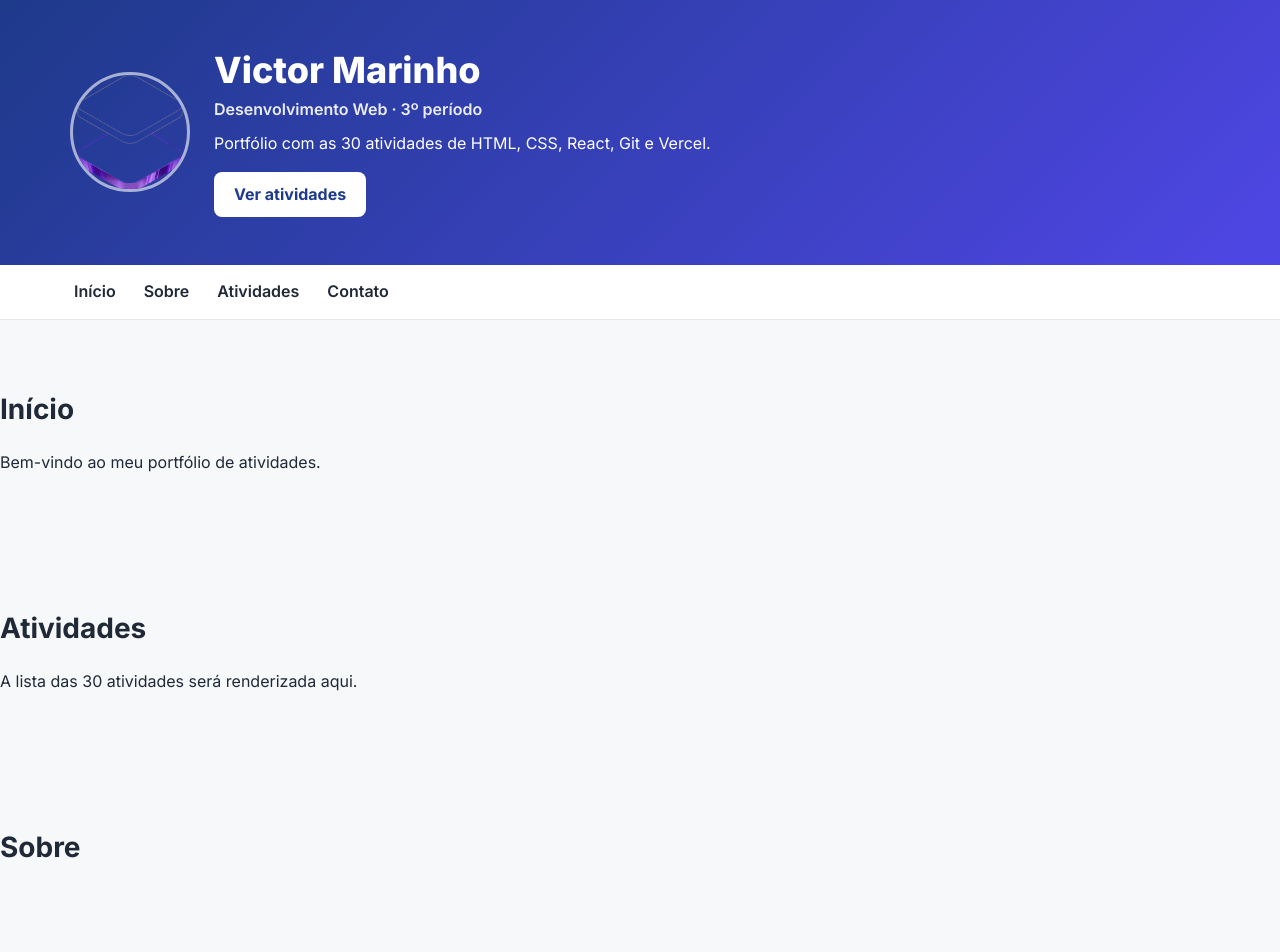
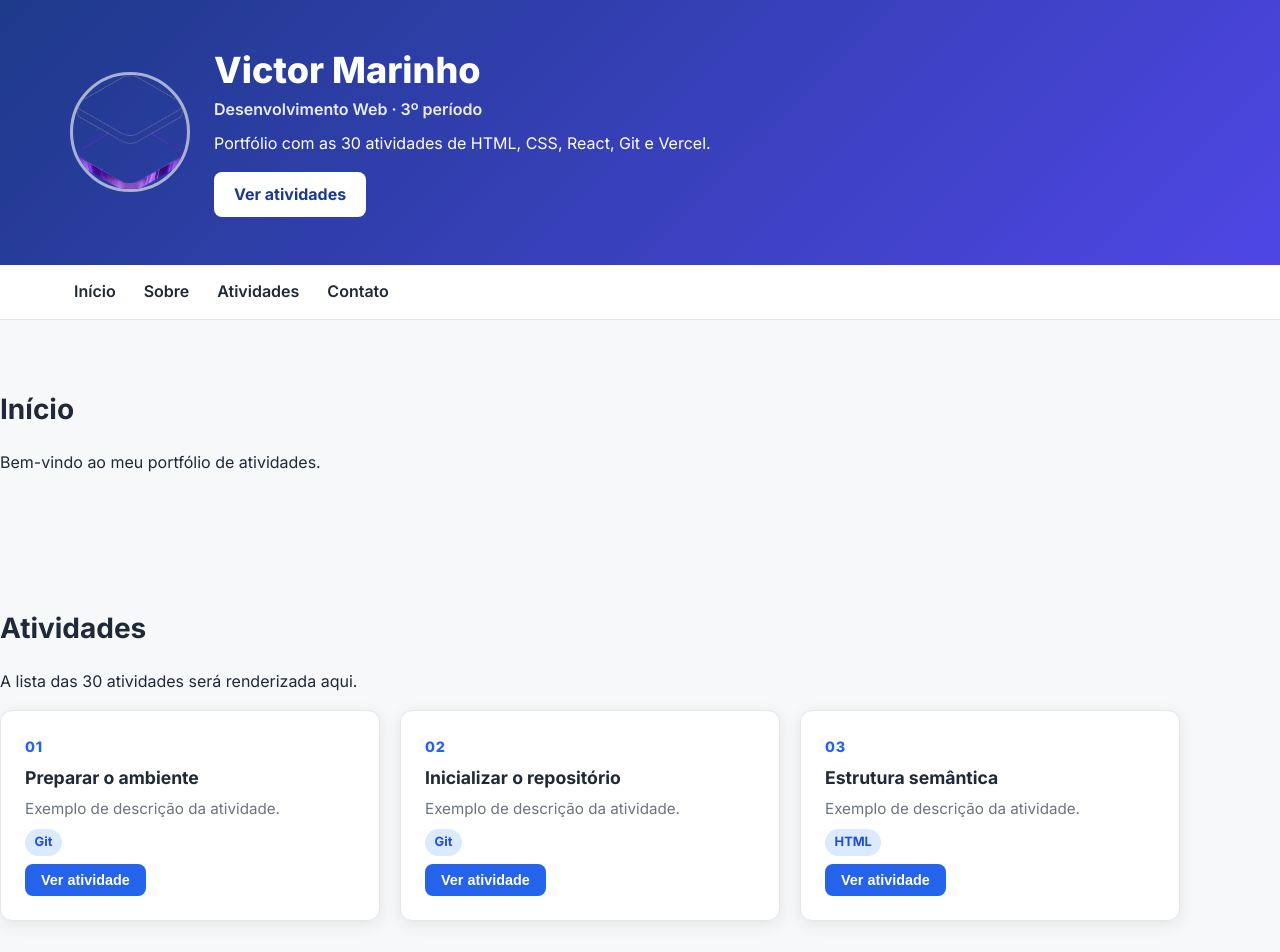
Before and after one commit to Marinho2005/exercicio-faculdade, a React (Vite) app: page / in a window 1280 px wide. Shown: the top 952 px of the page. Built offline with nearby package versions, Linux system fonts and the light colour scheme.

Commit message:
style: criar cartoes das atividades

```diff
--- a/src/App.tsx
+++ b/src/App.tsx
@@ -17,6 +17,35 @@ function App() {
         <section id="atividades" aria-labelledby="titulo-atividades">
           <h2 id="titulo-atividades">Atividades</h2>
           <p>A lista das 30 atividades será renderizada aqui.</p>
+          <ul className="lista-cartoes">
+            <li className="card-atividade">
+              <span className="card-numero">01</span>
+              <h3>Preparar o ambiente</h3>
+              <p className="card-descricao">Exemplo de descrição da atividade.</p>
+              <span className="card-tecnologia">Git</span>
+              <button className="card-botao" type="button">
+                Ver atividade
+              </button>
+            </li>
+            <li className="card-atividade">
+              <span className="card-numero">02</span>
+              <h3>Inicializar o repositório</h3>
+              <p className="card-descricao">Exemplo de descrição da atividade.</p>
+              <span className="card-tecnologia">Git</span>
+              <button className="card-botao" type="button">
+                Ver atividade
+              </button>
+            </li>
+            <li className="card-atividade">
+              <span className="card-numero">03</span>
+              <h3>Estrutura semântica</h3>
+              <p className="card-descricao">Exemplo de descrição da atividade.</p>
+              <span className="card-tecnologia">HTML</span>
+              <button className="card-botao" type="button">
+                Ver atividade
+              </button>
+            </li>
+          </ul>
         </section>
 
         <section id="sobre" aria-labelledby="titulo-sobre">
--- a/src/styles/global.css
+++ b/src/styles/global.css
@@ -192,3 +192,82 @@ section {
   color: #93c5fd;
   text-decoration: none;
 }
+
+.lista-cartoes {
+  display: flex;
+  flex-wrap: wrap;
+  gap: 1.25rem;
+  padding: 0;
+  margin: 0;
+  list-style: none;
+}
+
+.card-atividade {
+  display: flex;
+  flex-direction: column;
+  gap: var(--espaco-1);
+  flex: 1 1 260px;
+  max-width: 380px;
+  padding: var(--espaco-3);
+  background: var(--cor-superficie);
+  border: 1px solid var(--cor-borda);
+  border-radius: var(--raio);
+  box-shadow: var(--sombra);
+  transition:
+    transform 0.2s ease,
+    box-shadow 0.2s ease;
+}
+
+.card-atividade:hover {
+  transform: translateY(-4px);
+  box-shadow: var(--sombra-forte);
+}
+
+.card-atividade:focus-within {
+  box-shadow: var(--sombra-forte);
+}
+
+.card-numero {
+  font-size: 0.9rem;
+  font-weight: 800;
+  color: var(--cor-primaria);
+  letter-spacing: 0.05em;
+}
+
+.card-atividade h3 {
+  margin: 0;
+  font-size: var(--tamanho-titulo-card);
+}
+
+.card-descricao {
+  margin: 0;
+  color: var(--cor-texto-suave);
+  font-size: 0.95rem;
+}
+
+.card-tecnologia {
+  align-self: flex-start;
+  font-size: 0.8rem;
+  font-weight: 700;
+  padding: 0.2rem 0.6rem;
+  border-radius: 999px;
+  background: var(--cor-primaria-suave);
+  color: var(--cor-primaria-escura);
+}
+
+.card-botao {
+  margin-top: auto;
+  align-self: flex-start;
+  padding: 0.5rem 1rem;
+  border-radius: var(--raio-pequeno);
+  background: var(--cor-primaria);
+  border: none;
+  color: #ffffff;
+  font-weight: 700;
+  font-size: 0.9rem;
+  cursor: pointer;
+}
+
+.card-botao:hover {
+  background: var(--cor-primaria-escura);
+}
```
